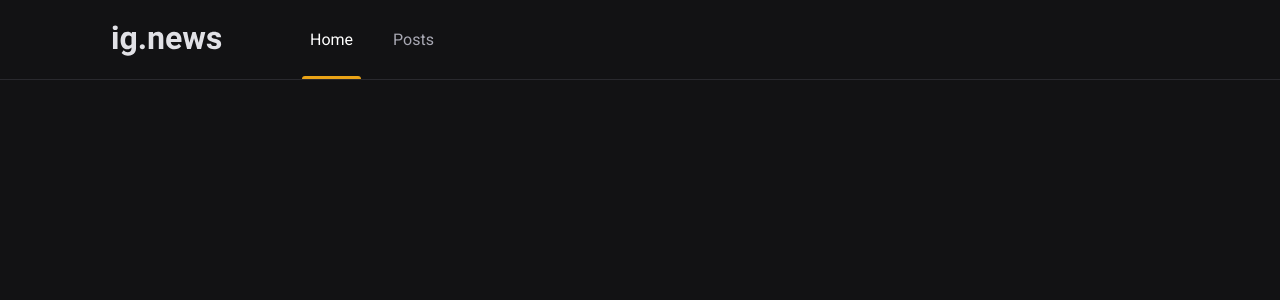
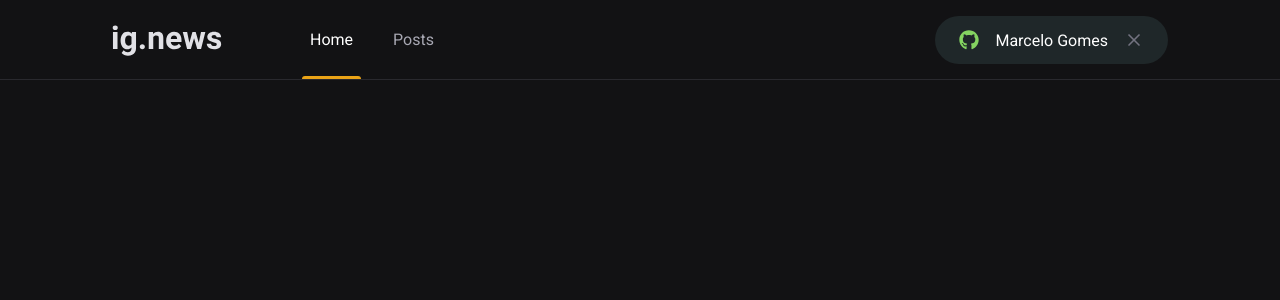
Before and after one commit to marcelo-gomj/ig-news, a Next.js app: page / in a window 1280 px wide. Shown: the top 300 px of the page. Built offline with nearby package versions, Linux system fonts and the light colour scheme.

Commit message:
add button Login in Github

```diff
--- a/package.json
+++ b/package.json
@@ -11,6 +11,7 @@
     "next": "12.0.7",
     "react": "17.0.2",
     "react-dom": "17.0.2",
+    "react-icons": "^4.3.1",
     "sass": "^1.45.0"
   },
   "devDependencies": {
--- a/src/components/Header/index.tsx
+++ b/src/components/Header/index.tsx
@@ -1,4 +1,5 @@
 import styles from './styles.module.scss';
+import { SignInButton } from '../SignInButton'
 
 export function Header(){
     return(
@@ -9,6 +10,7 @@
                         <a className={styles.active} href="#home">Home</a>
                         <a href="#post">Posts</a>
                     </nav>
+                    <SignInButton />
                 </div>
             </header>
         )
--- a/src/components/Header/styles.module.scss
+++ b/src/components/Header/styles.module.scss
@@ -53,4 +53,8 @@
 
 
     }
+
+    button{
+        margin-left: auto;
+    }
 }
--- /dev/null
+++ b/src/components/SignInButton/index.tsx
@@ -0,0 +1,26 @@
+import { FaGithub } from 'react-icons/fa'
+import styles from './styles.module.scss'
+import { FiX } from 'react-icons/fi'
+
+
+export function SignInButton() {
+    const isLoggedIn = true;
+    return isLoggedIn ? (
+        <button
+            type="button"
+            className={styles.signInButton}
+        >
+            <FaGithub color ="#84d361"/>
+            Marcelo Gomes
+            <FiX color ="#737380" className={styles.closeIcon} />
+        </button>
+    ) : (
+        <button
+            type="button"
+            className={styles.signInButton}
+        >
+            <FaGithub color ="#eba417"/>
+            Sign in with GitHub
+        </button>
+    )
+}
--- /dev/null
+++ b/src/components/SignInButton/styles.module.scss
@@ -0,0 +1,33 @@
+.signInButton{
+    height: 3rem;
+    border-radius: 3rem;
+    background-color: var(--gray-850);
+    border: 0;
+    padding: 0 1.5rem;
+
+    display: flex;
+    align-items: center;
+    justify-content: center;
+
+    color: var(--white);
+    font-size: bold;
+
+    svg{
+        width: 20px;
+        height: 20px;
+
+        transition: filter 0.2s;
+    }
+
+    svg.closeIcon{
+        margin-left: 1rem;
+    }
+
+    svg:first-child {
+        margin-right: 1rem;
+    }
+
+    &:hover{
+        filter: brightness(0.8);
+    }
+}
--- a/src/styles/globals.scss
+++ b/src/styles/globals.scss
@@ -3,12 +3,14 @@
   margin: 0;
   box-sizing: border-box;
 }
+
 :root{
   --white: #ffffff;
 
   --gray-50: #e1e1e6;
   --gray-300: #a8a8b3;
   --gray-800: #29292e;
+  --gray-850: #1f2729;
   --gray-900: #121214;
 
   --cyan-500: #61dafb;
```
Also changed, not shown: 1 other file (tests, documents, lock files or other folders).
